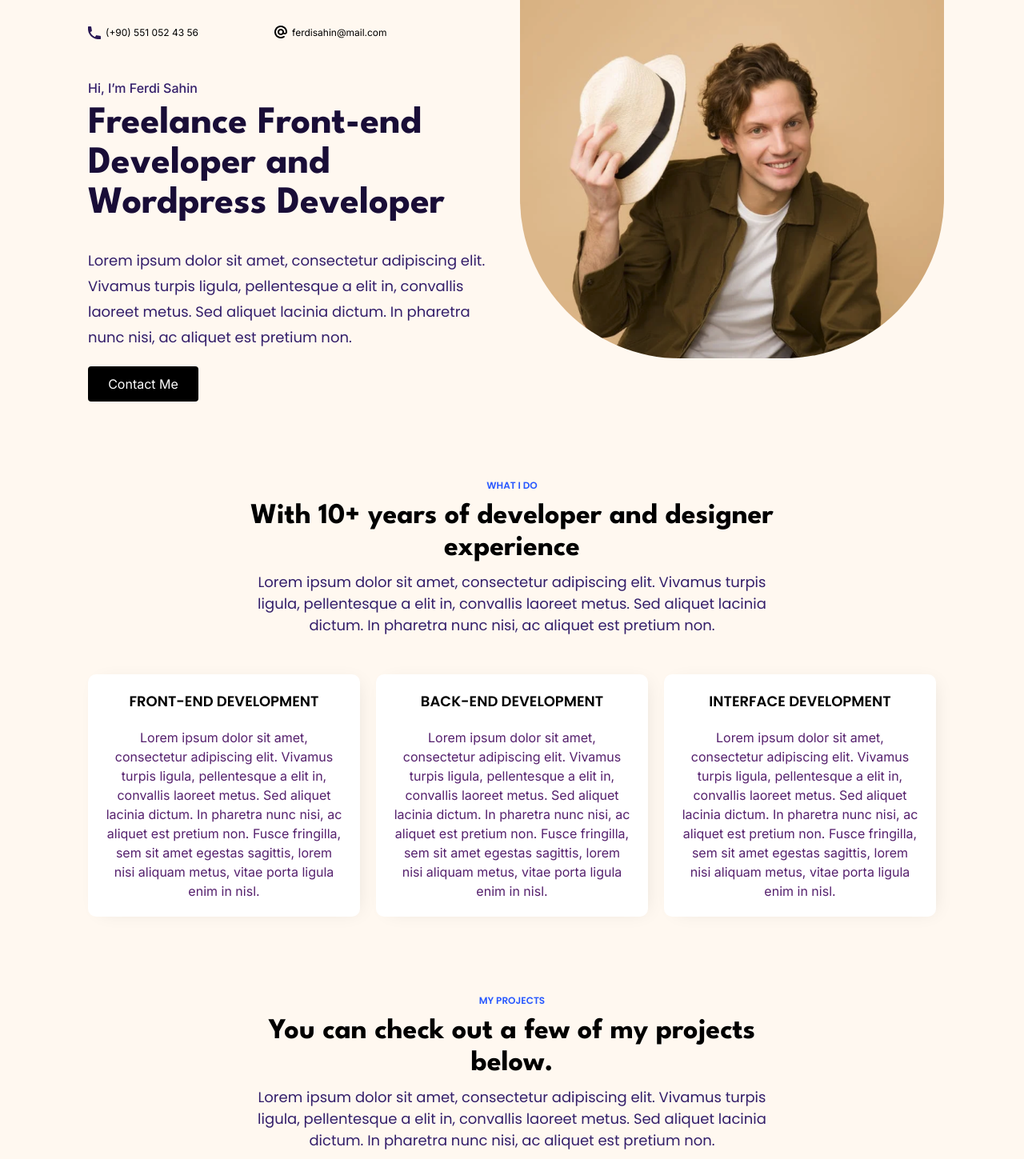
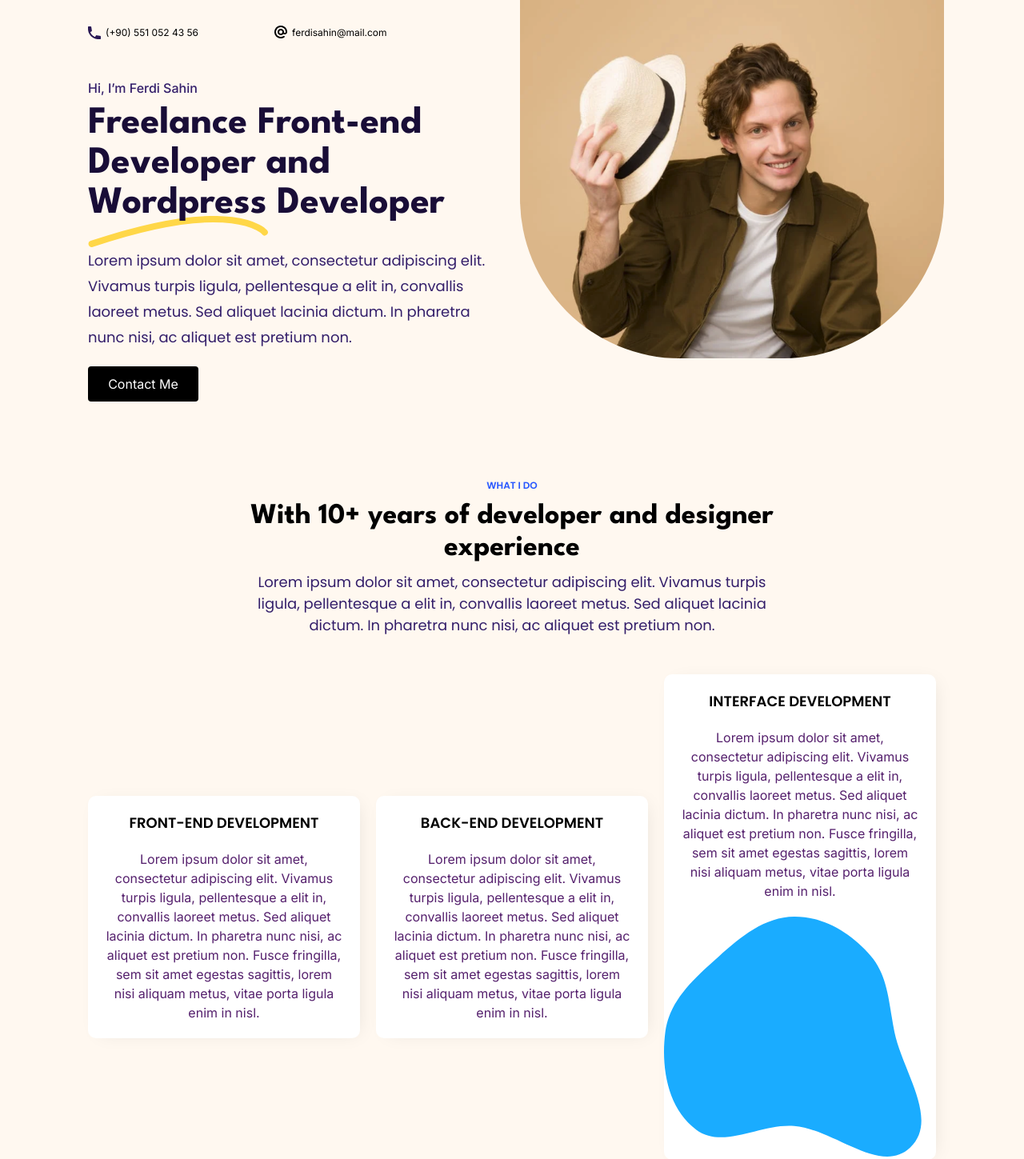
Before and after one commit to PranabantiKarmaakar99/Single_Page_mockup_PortfolioWebsite, a plain HTML site: page src/index.html in a window 1280 px wide. Shown: the top 1449 px of the page at 80% size. Drawn offline with Linux system fonts and the light colour scheme.

Commit message:
My commit message

```diff
--- a/src/index.html
+++ b/src/index.html
@@ -27,7 +27,7 @@
             </div>
 
             <div class="prefix">Hi, I’m Ferdi Sahin</div>
-            <h1 class="heading">Freelance Front-end Developer and Wordpress Developer</h1>
+            <h1 class="heading"><div>Freelance Front-end Developer and Wordpress Developer</div> <img src="addons/Line 1.svg" alt="yellow-line" class="highlight-line"></h1>
             <div class="subtext">Lorem ipsum dolor sit amet, consectetur adipiscing elit. Vivamus turpis ligula,
                 pellentesque a elit in, convallis laoreet metus. Sed aliquet lacinia dictum. In pharetra nunc nisi, ac
                 aliquet est pretium non. </div>
@@ -62,11 +62,12 @@
                     metus, vitae porta ligula enim in nisl.</p>
             </div>
             <div class="card">
-                <h6 class="card-title">INTERFACE DEVELOPMENT</h6>
+                <div class="card-content"><h6 class="card-title">INTERFACE DEVELOPMENT</h6>
                 <p class="card-text">Lorem ipsum dolor sit amet, consectetur adipiscing elit. Vivamus turpis ligula,
                     pellentesque a elit in, convallis laoreet metus. Sed aliquet lacinia dictum. In pharetra nunc nisi,
                     ac aliquet est pretium non. Fusce fringilla, sem sit amet egestas sagittis, lorem nisi aliquam
-                    metus, vitae porta ligula enim in nisl.</p>
+                    metus, vitae porta ligula enim in nisl.</p></div>
+                    <img src="addons/Vector (1).svg" alt="" class="blue-blob">
             </div>
         </div>
 
--- a/src/styles.css
+++ b/src/styles.css
@@ -22,6 +22,17 @@ h1 {
     padding-top: 10px;
     padding-bottom: 30px;
     color: #190D37;
+    position: relative;
+
+
+
+}
+
+.highlight-line{
+    position: absolute;
+
+    margin-top:-10px;
+    z-index:-10;
 
 
 }
```
Also changed, not shown: src/addons/Ellipse 1 (1).svg (added), src/addons/Ellipse 2.svg (added), src/addons/Line 1.svg (added), src/addons/Vector (1).svg (added), src/addons/Vector (2).svg (added).
